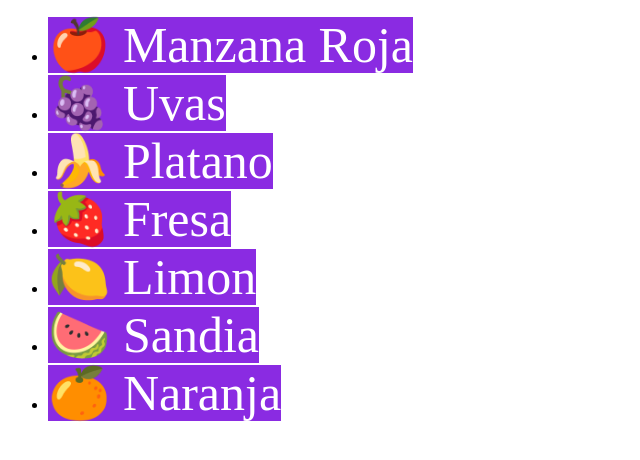
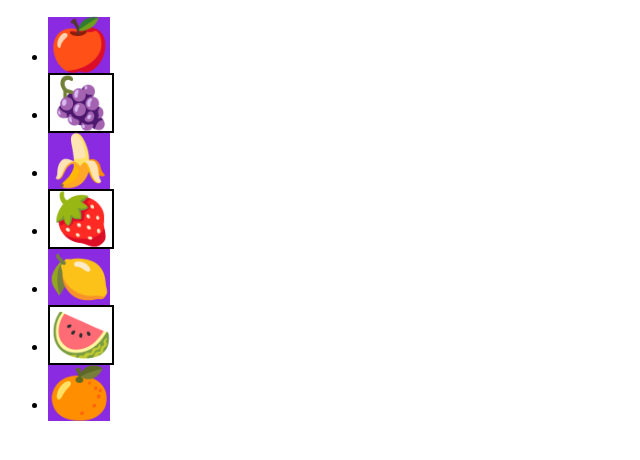
Before and after one commit to lauradillonar/angular015-directivas, an Angular app: page / in a window 1280 px wide. Shown: the top 460 px of the page, without its empty margins (0-640 px from the left). Built offline with nearby package versions, Linux system fonts and the light colour scheme.

Commit message:
Utilizando ngClass para activar los impares de una lista de objetos

```diff
--- a/src/app/app.component.css
+++ b/src/app/app.component.css
@@ -12,5 +12,4 @@
 
 .border-margin{
     border: 2px solid black;
-    margin: 20px;
 }
--- a/src/app/app.component.html
+++ b/src/app/app.component.html
@@ -1,14 +1,15 @@
 <ul>
   <li *ngFor="let fruta of frutas">
+    {{ index(fruta) }}
     <span
       [ngClass]="{
-        'color-fondo': frutas.length > 5,
-        'color-fuente': 'true',
-        'tamanio-fuente': frutas[0].name === 'Manzana Roja',
-        'border-margin': 5 > frutas.length
+        'color-fondo': bgClass,
+        'color-fuente': colorClass,
+        'tamanio-fuente': tamanioClass,
+        'border-margin': borderClass
       }"
     >
-      {{ fruta.icon }} {{ fruta.name }}
+      {{ fruta.icon }}
     </span>
   </li>
 </ul>
--- a/src/app/app.component.ts
+++ b/src/app/app.component.ts
@@ -1,10 +1,12 @@
 import { ChangeDetectionStrategy, Component } from '@angular/core';
 
-interface Icono {
-  icono: string;
+interface Fruta {
+  name: string;
+  icon: string;
 }
 
 @Component({
+  changeDetection: ChangeDetectionStrategy.OnPush,
   selector: 'app-root',
   templateUrl: './app.component.html',
   styleUrls: ['./app.component.css']
@@ -12,8 +14,12 @@ interface Icono {
 
 export class AppComponent {
   title = 'Directivas en Angular';
+  bgClass = false;
+  colorClass = false;
+  tamanioClass = true;
+  borderClass = false;
 
-  frutas = [
+  frutas : Fruta[] = [
     {name:'Manzana Roja',icon:'🍎'},
     {name:'Uvas',icon:'🍇'},
     {name:'Platano',icon:'🍌'},
@@ -22,4 +28,20 @@ export class AppComponent {
     {name:'Sandia',icon:'🍉'},
     {name:'Naranja',icon:'🍊'}
   ];
+
+  operador = false;
+
+  index = (fruta: Fruta) => {
+    const index = this.frutas.findIndex(x => x.name === fruta.name);
+    console.log(index);
+    if (index % 2 === 0){
+      this.bgClass = true;
+      this.borderClass = false;
+      console.log(this.bgClass);
+    }else{
+      this.bgClass = false;
+      this.borderClass = true;
+      console.log(this.bgClass);
+    }
+  }
 }
```
